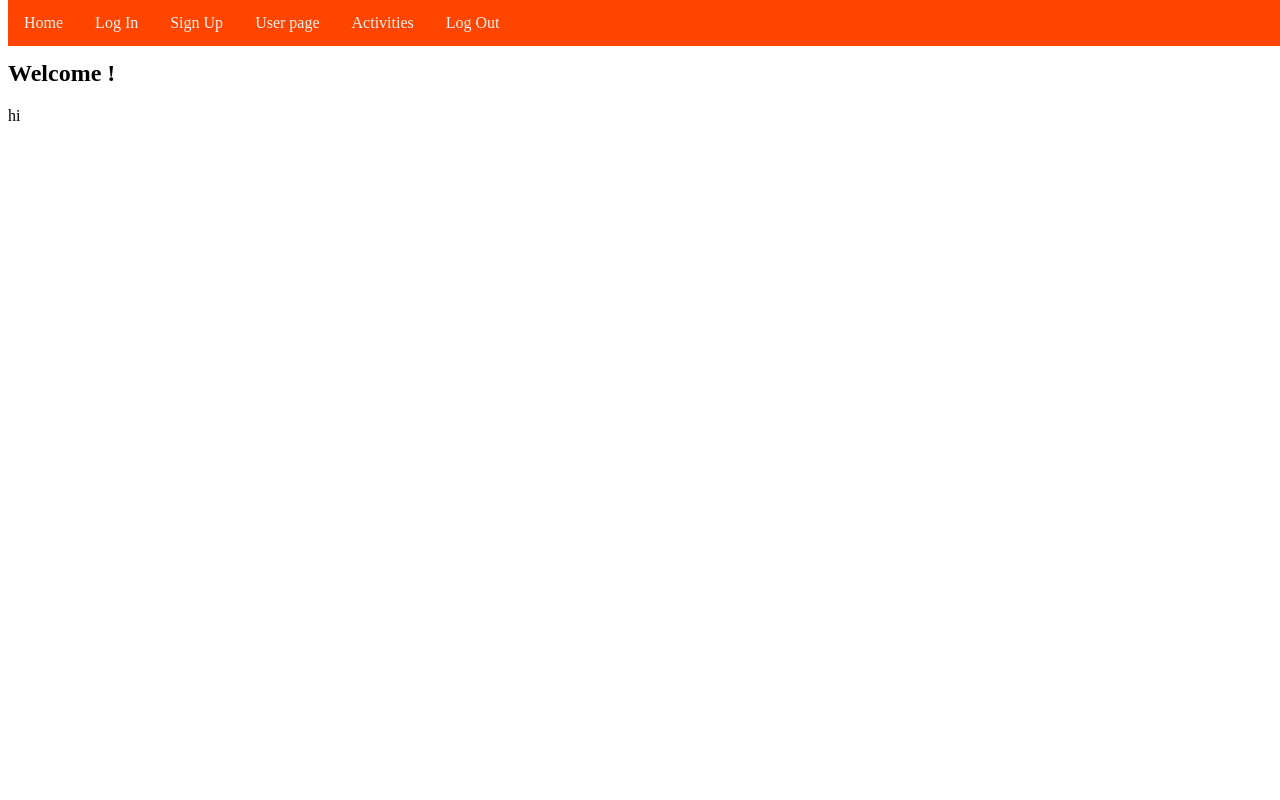
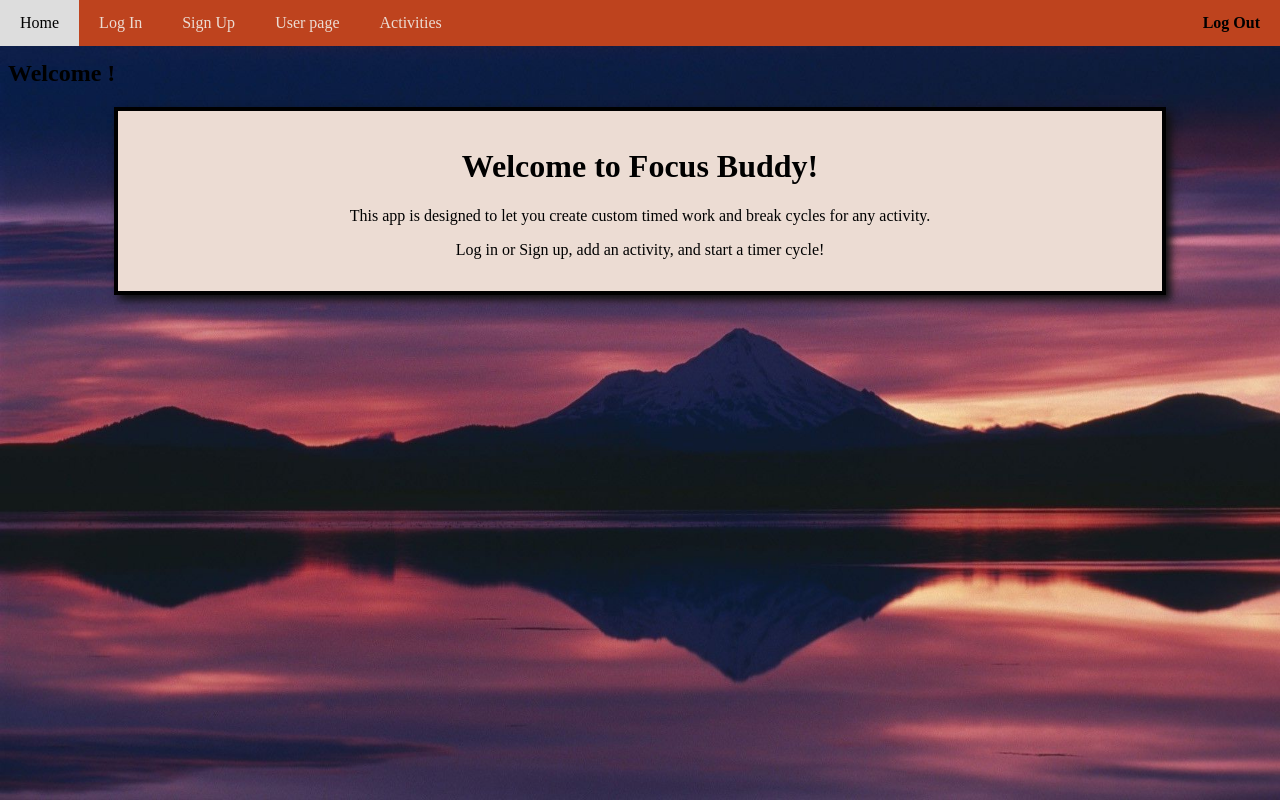
Before and after one commit to SLarkworthy/focus-timers-frontend, a React (Create React App) app: page / in a window 1280 px wide. Built offline with nearby package versions, Linux system fonts and the light colour scheme; no server answers.

Commit message:
homepage added and styled

```diff
--- a/src/App.js
+++ b/src/App.js
@@ -10,7 +10,6 @@ class App extends React.Component {
   return (
     <div className="App">
       <SessionStatus />
-      hi
     </div>
   )};
 }
--- a/src/components/NavBar.js
+++ b/src/components/NavBar.js
@@ -28,8 +28,8 @@ const navBar = (props) => {
             <Link to="/activities" >
                 Activities
             </Link>
-            <Link to="/" onClick={() => handleClick()}>
-                Log Out
+            <Link to="/" style={{float: "right", color: "black"}} onClick={() => handleClick()}>
+                <strong>Log Out</strong>
             </Link>
         </div>
     )
--- a/src/components/NavBar.module.css
+++ b/src/components/NavBar.module.css
@@ -1,16 +1,17 @@
 .NavBar {
-    background-color: orangered;
+    background-color: rgb(190, 67, 30);
     position: fixed;
     top: 0;
+    left: 0;
     width: 100%;
 }
 
 .NavBar a {
     float: left;
     display: block;
-    color: #f2f2f2;
+    color: #ecdcd3;
     text-align: center;
-    padding: 14px 16px;
+    padding: 14px 20px;
     text-decoration: none;
 }
 
--- a/src/components/Routes.js
+++ b/src/components/Routes.js
@@ -5,6 +5,7 @@ import Signup from "./Signup"
 import NavBar from "./NavBar"
 import UserContainer from './UserContainer';
 import ActivityContainer from './ActivityContainer';
+import HomepageContainer from '../components/homepage/HomepageContainer'
 
 
 const routes = (props) => {
@@ -13,6 +14,9 @@ const routes = (props) => {
         <Router>
             <NavBar />
             <Switch>
+                <Route exact path="/" render={() => (
+                      <HomepageContainer />
+                )} />
                 <Route exact path="/signup" render={props => (
                      <Signup history={props.history} />
                 )} />
--- /dev/null
+++ b/src/components/homepage/Homepage.js
@@ -0,0 +1,18 @@
+import React from "react";
+import classes from './Homepage.module.css'
+import image from '../../assets/sunset.jpg'
+
+const homepage = props => {
+    return (
+        <>
+        <img src={image}></img>
+        <div className={classes.Homepage}>
+            <h1>Welcome to Focus Buddy!</h1>
+            <p>This app is designed to let you create custom timed work and break cycles for any activity. </p>
+            {props.loggedIn ? <p>Head to your activities page to get started</p> : <p>Log in or Sign up, add an activity, and start a timer cycle!</p>}
+        </div>
+        </>
+    )
+}
+
+export default homepage;
--- /dev/null
+++ b/src/components/homepage/Homepage.module.css
@@ -0,0 +1,20 @@
+.Homepage {
+    text-align: center;
+    height: auto;
+    width: 80%;
+    padding: 16px 16px;
+    border: 4px solid black;
+    box-shadow: 5px 5px 8px rgb(17, 17, 17);
+    z-index: 50;
+    background-color: #ecdcd3;
+    margin: auto;
+}
+
+img {
+    position: fixed;
+    left: 0px;
+    top: 0px;
+    height: 100%;
+    width: 100%;
+    z-index: -1;
+}
--- /dev/null
+++ b/src/components/homepage/HomepageContainer.js
@@ -0,0 +1,28 @@
+import React, { Component } from "react";
+import { connect } from "react-redux";
+import Homepage from './Homepage'
+
+
+class HomepageContainer extends Component {
+
+    render() {
+        return (
+            <div>
+                <Homepage
+                    loggedIn={this.props.loggedIn}
+                    currentUser={this.props.currentUser}/>
+            </div>
+        )
+    }
+
+}
+
+const mapStateToProps = state => {
+    return {
+        loggedIn: state.manageUsers.loggedIn,
+        currentUser: state.manageUsers.currentUser,
+        userTimers: state.manageTimers.userTimers
+    }
+}
+
+export default connect(mapStateToProps)(HomepageContainer)
```
Also changed, not shown: src/assets/sunset.jpg (added).
